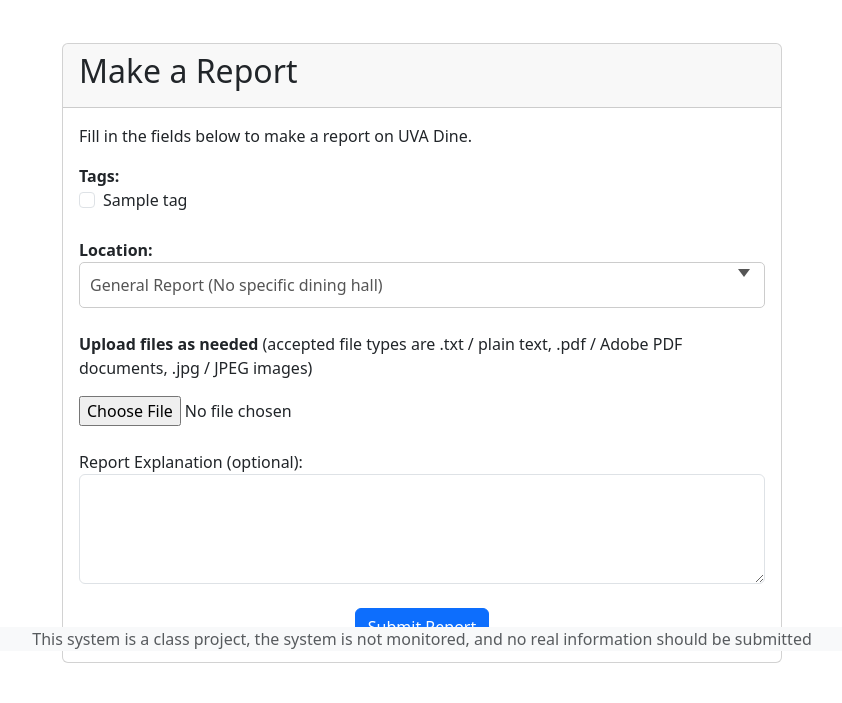
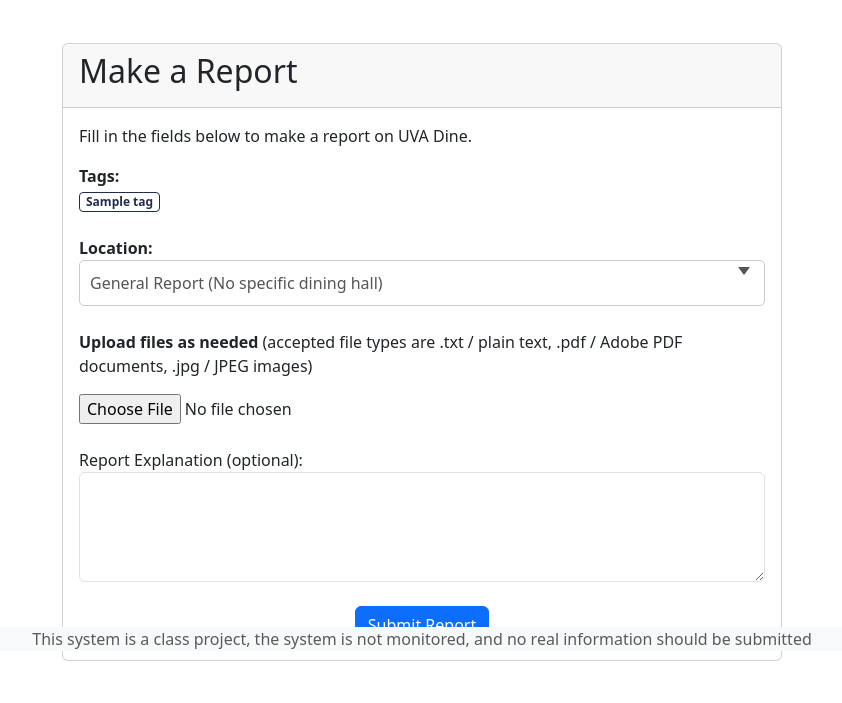
Before and after one commit to MiaLA55/UVA-Dine-Reporter, a Django app: page /file_upload/user_submit_report/ in a window 1280 px wide. Shown: the part 149-852 px from the top of the page, without its empty margins (218-1060 px from the left). Run offline with Django 5.2, Linux system fonts and the light colour scheme; tables that the repository leaves empty hold one stand-in row (values such as "Sample post"); some libraries are stand-ins or nearby versions.

Commit message:
tagging feature UI upgrade

```diff
--- a/file_upload/templates/file_upload/user_submit_report.html
+++ b/file_upload/templates/file_upload/user_submit_report.html
@@ -49,7 +49,6 @@
         right: 15px;
         transform: translateY(-50%);
     }
-
 </style>
 
 <head>
@@ -79,7 +78,46 @@
             /* Set the color for all text */
         }
 
+        .custom-tag {
+            display: inline-block;
+            padding: 0.25em 0.5em;
+            font-size: 75%;
+            font-weight: 700;
+            line-height: 1;
+            text-align: center;
+            white-space: nowrap;
+            vertical-align: baseline;
+            border-radius: 0.25rem;
+            color: #222d4b;
+            background-color: white;
+            border-radius: 0.25rem;
+            border: 1px solid #222d4b;
+            cursor: pointer; /* Add cursor pointer to indicate interactivity */
+        }
+
+        .selected-tag {
+            color: white;
+            background-color: #222d4b;
+        }
+
+
     </style>
+    <script>
+    function toggleTag(tag) {
+        tag.classList.toggle('selected-tag');
+        var selectedTagsInput = document.getElementById('selected_tags');
+        var tagId = tag.id.substring(3); // Remove 'tag' prefix to get tag ID
+        var selectedTags = selectedTagsInput.value.split(',').filter(Boolean); // Remove empty values
+        var index = selectedTags.indexOf(tagId);
+        if (index === -1) {
+            selectedTags.push(tagId);
+        } else {
+            selectedTags.splice(index, 1);
+        }
+        selectedTagsInput.value = selectedTags.join(',');
+    }
+</script>
+
 </head>
 
 <body>
@@ -106,13 +144,12 @@
                             <label for="available_tags"><strong>Tags:</strong></label>
                             <br>
                             {% for tag in available_tags %}
-                            <div class="form-check form-check-inline">
-                                <input class="form-check-input" type="checkbox" id="tag{{ tag.id }}" name="tags"
-                                       value="{{ tag.id }}">
-                                <label class="form-check-label" for="tag{{ tag.id }}">{{ tag.name }}</label>
-                            </div>
+                            <span class="custom-tag" id="tag{{ tag.id }}"
+                                  onclick="toggleTag(this)">{{ tag.name }}</span>
                             {% endfor %}
+                            <input type="hidden" id="selected_tags" name="tags" value="">
                         </div>
+
                         <br>
                         <div class="form-group custom-dropdown">
                             <label for="location"><strong>Location:</strong></label>
--- a/login/templates/login/individual_file_view_ip.html
+++ b/login/templates/login/individual_file_view_ip.html
@@ -91,9 +91,10 @@
                     </p>
                     {% else %}
                     <p><strong>Tags:</strong> <span class="text-muted">None</span></p>
+                    {% endif %}
                     <p><strong>Location:</strong> {{ report.location }}</p>
 
-                    {% endif %}
+
                     <p><strong>ID:</strong> {{ report.id }}</p>
                     <strong>Report Explanation:</strong>
                     <p>
@@ -122,7 +123,7 @@
                         <span class="text-muted">No report resolve notes provided</span>
                         {% endif %}
                     </p>
-                    <a href="{% url 'login:list_files' %}" class="btn custom-btn">Back to the List</a>
+                    <a href="{% url 'login:list_files_ip' %}" class="btn custom-btn">Back to the List</a>
                     {% else %}
                     <form id="file-upload-form" method="post" enctype="multipart/form-data"
                           action="{% url 'login:resolve_report_submit' report.id%}">
--- a/login/templates/login/individual_file_view_new.html
+++ b/login/templates/login/individual_file_view_new.html
@@ -91,6 +91,7 @@
                     </p>
                     {% else %}
                     <p><strong>Tags:</strong> <span class="text-muted">None</span></p>
+                    {% endif %}
                     <p><strong>Location:</strong> {{ report.location }}</p>
 
                     <p><strong>ID:</strong> {{ report.id }}</p>
@@ -121,7 +122,7 @@
                         <span class="text-muted">No report resolve notes provided</span>
                         {% endif %}
                     </p>
-                    <a href="{% url 'login:list_files' %}" class="btn custom-btn">Back to the List</a>
+                    <a href="{% url 'login:list_files_new' %}" class="btn custom-btn">Back to the List</a>
                     {% else %}
                     <form id="file-upload-form" method="post" enctype="multipart/form-data"
                           action="{% url 'login:resolve_report_submit' report.id%}">
--- a/login/templates/login/individual_file_view_resolved.html
+++ b/login/templates/login/individual_file_view_resolved.html
@@ -91,6 +91,7 @@
                     </p>
                     {% else %}
                     <p><strong>Tags:</strong> <span class="text-muted">None</span></p>
+                    {% endif %}
                     <p><strong>Location:</strong> {{ report.location }}</p>
                     <p><strong>ID:</strong> {{ report.id }}</p>
                     <strong>Report Explanation:</strong>
@@ -120,7 +121,7 @@
                         <span class="text-muted">No report resolve notes provided</span>
                         {% endif %}
                     </p>
-                    <a href="{% url 'login:list_files' %}" class="btn custom-btn">Back to the List</a>
+                    <a href="{% url 'login:list_files_resolved' %}" class="btn custom-btn">Back to the List</a>
                     {% else %}
                     <form id="file-upload-form" method="post" enctype="multipart/form-data"
                           action="{% url 'login:resolve_report_submit' report.id%}">
```
Also changed, not shown: login/views.py (+19 -4 lines).
